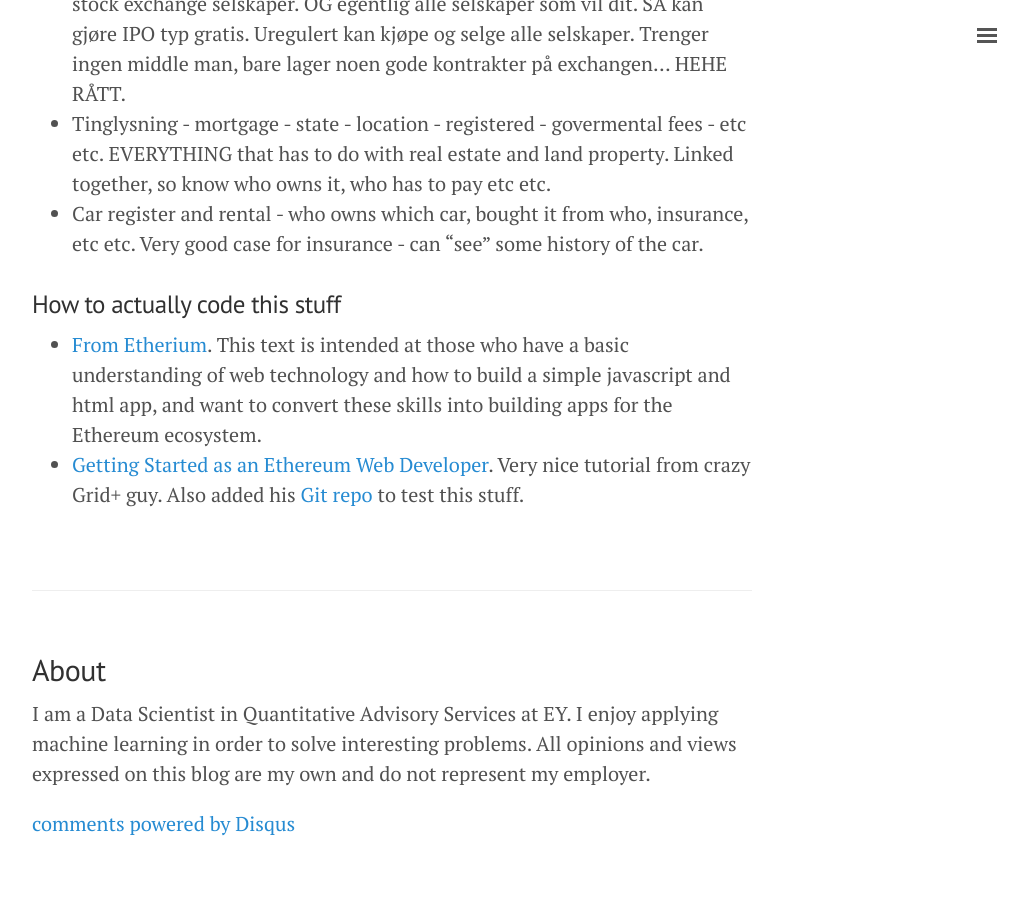
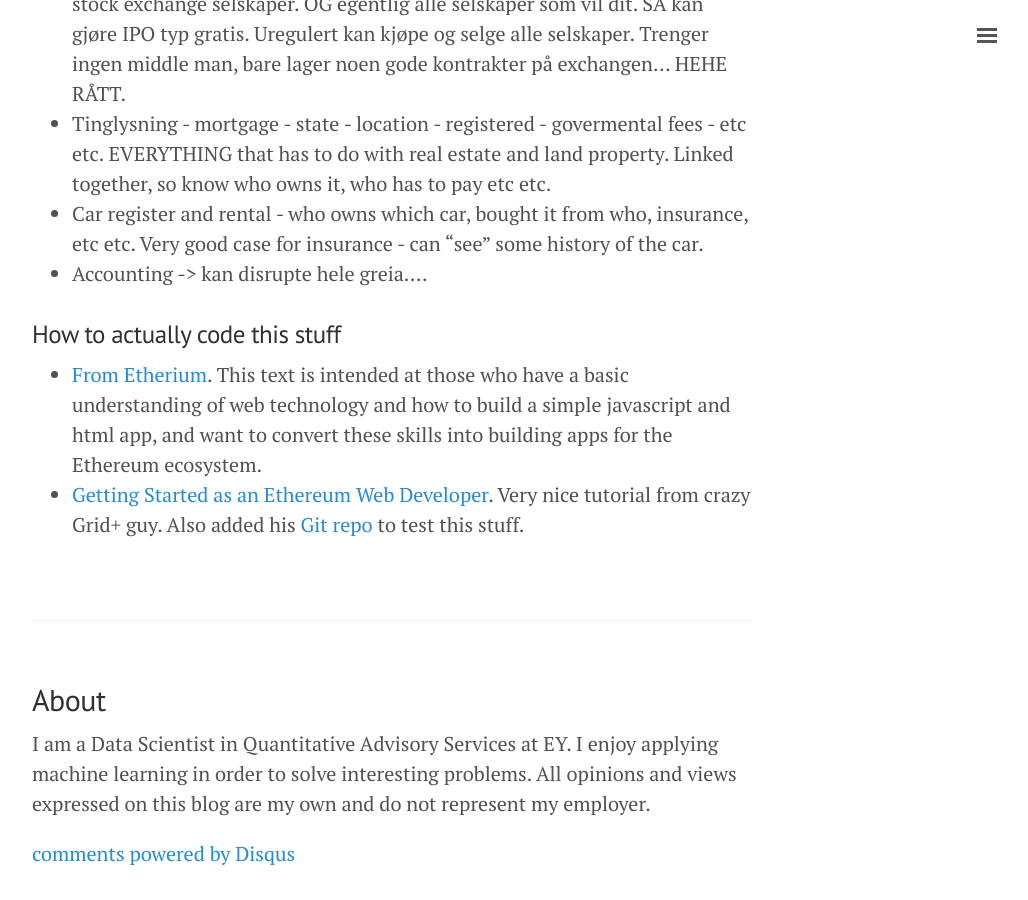
Before and after one commit to herman-hellenes/herman-hellenes.github.io, a Jekyll site: the page built from undone_posts/2017-09-11-Blockchain-resources.md, in a window 1280 px wide and 900 px high, scrolled down 3587 px. Shown: the whole window, without its empty margins (248-1276 px from the left). Built offline with Jekyll 4.4.1, drawn with Linux system fonts in a browser that asks for light colours; nearby versions of some CDN libraries; comment, search, counter and statistics services are not loaded; before the commit the page ends 4466 px from its top, so only the background shows below that.

Commit message:
Update 2017-09-11-Blockchain-resources.md

```diff
--- a/undone_posts/2017-09-11-Blockchain-resources.md
+++ b/undone_posts/2017-09-11-Blockchain-resources.md
@@ -97,6 +97,7 @@ evident and verifiable by anyone, helping to ensure that the historical provenan
 * Og: typ bare selge stocks (og alle mulig derivater og bonds) til VANLIGE stock exchange selskaper. OG egentlig alle selskaper som vil dit. SÅ kan gjøre IPO typ gratis. Uregulert kan kjøpe og selge alle selskaper. Trenger ingen middle man, bare lager noen gode kontrakter på exchangen... HEHE RÅTT.
 * Tinglysning - mortgage - state - location - registered - govermental fees - etc etc. EVERYTHING that has to do with real estate and land property. Linked together, so know who owns it, who has to pay etc etc.
 * Car register and rental - who owns which car, bought it from who, insurance, etc etc. Very good case for insurance - can "see" some history of the car.
+* Accounting -> kan disrupte hele greia....
 
 
 
```
